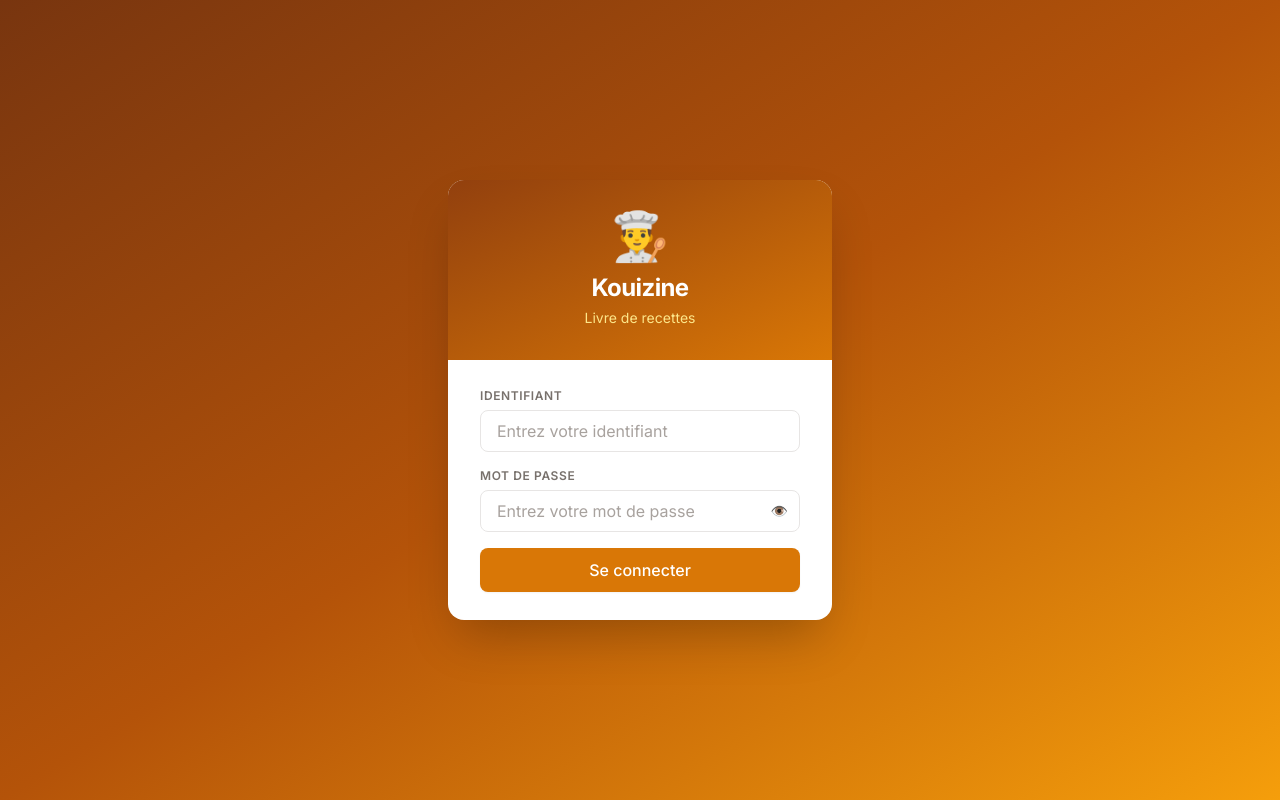
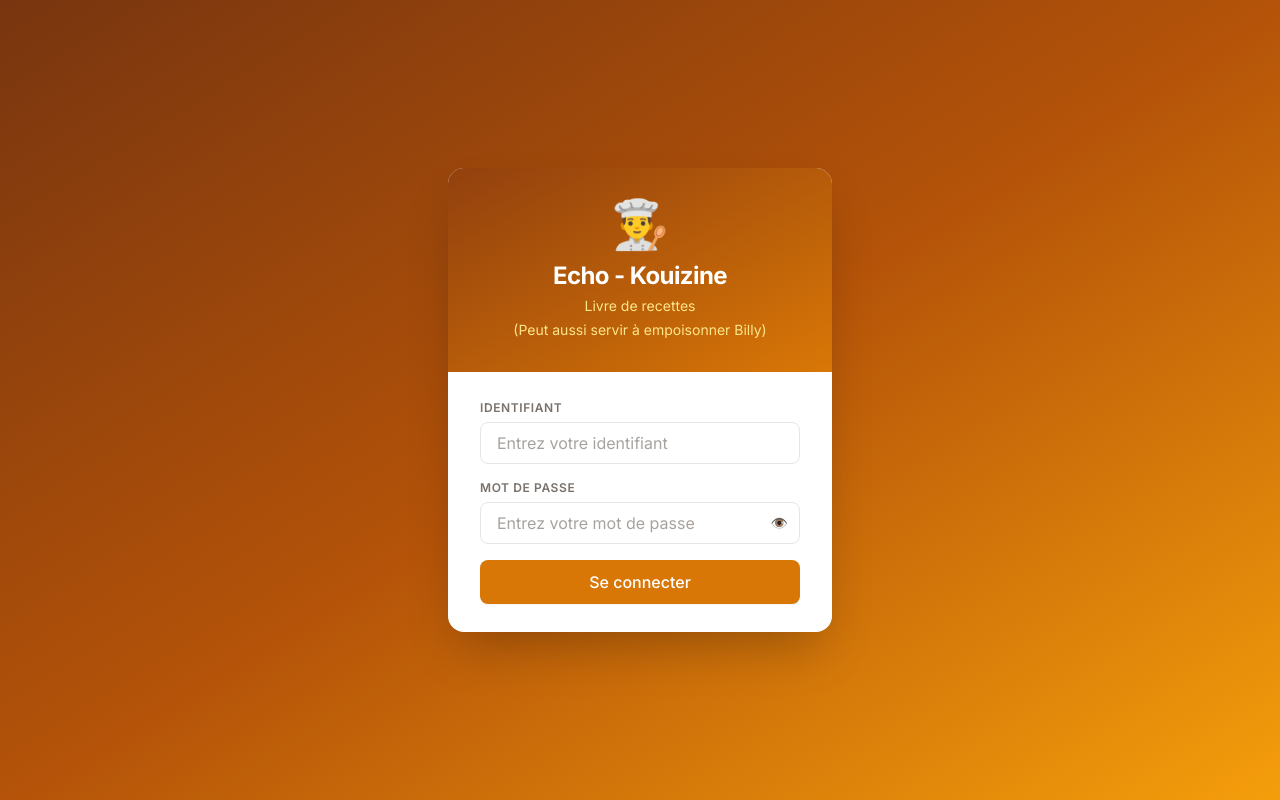
Before and after one commit to mdenys-edater/kouizine, a Vue app: page /#/login in a window 1280 px wide. Built offline with nearby package versions, Linux system fonts and the light colour scheme.

Commit message:
update subtitle

```diff
--- a/src/App.vue
+++ b/src/App.vue
@@ -10,7 +10,7 @@
           <span class="text-3xl select-none">👨‍🍳</span>
           <div>
             <h1 class="text-xl font-bold tracking-tight leading-none">Kouizine</h1>
-            <p class="text-amber-200 text-xs mt-0.5">Livre de recettes</p>
+            <p class="text-amber-200 text-xs mt-0.5">Livre de recettes (Peut aussi servir à empoisonner Billy)</p>
           </div>
         </div>
 
--- a/src/views/LoginView.vue
+++ b/src/views/LoginView.vue
@@ -5,8 +5,9 @@
       <!-- Header -->
       <div class="bg-gradient-to-br from-amber-800 to-amber-600 px-8 py-8 text-center">
         <div class="text-5xl mb-3 select-none">👨‍🍳</div>
-        <h1 class="text-2xl font-bold text-white tracking-tight">Kouizine</h1>
+        <h1 class="text-2xl font-bold text-white tracking-tight">Echo - Kouizine</h1>
         <p class="text-amber-200 text-sm mt-1">Livre de recettes</p>
+        <p class="text-amber-200 text-sm mt-1">(Peut aussi servir à empoisonner Billy)</p>
       </div>
 
       <!-- Form -->
```
